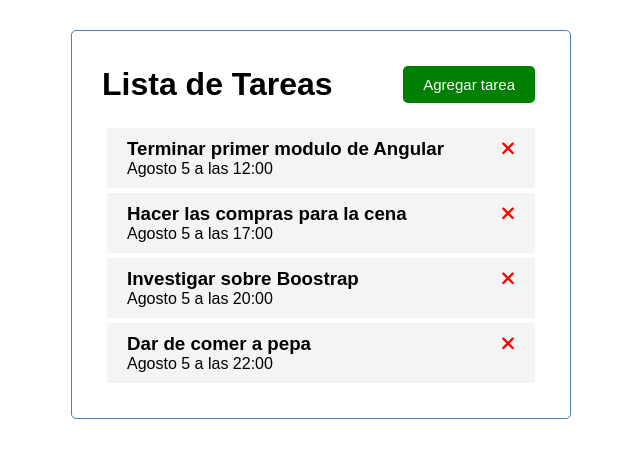
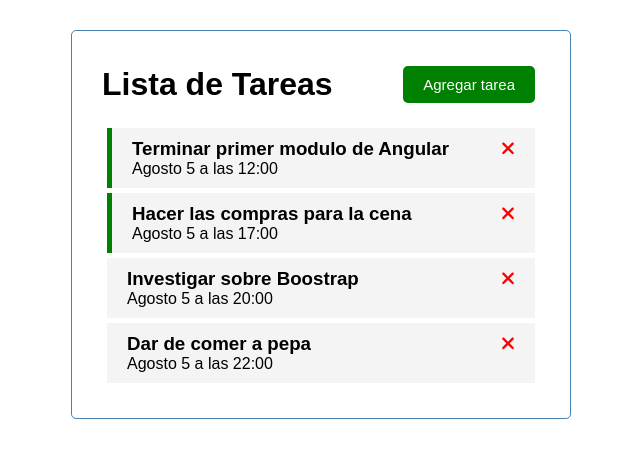
Before and after one commit to Nippur7/task-list, an Angular app: page / in a window 1280 px wide. Shown: the top 458 px of the page, without its empty margins (319-959 px from the left). Built offline with nearby package versions, Linux system fonts and the light colour scheme; data requests are answered from the project's data file.

Commit message:
Aplicar estilo, al task item

```diff
--- a/src/app/components/tasks-item/tasks-item.component.html
+++ b/src/app/components/tasks-item/tasks-item.component.html
@@ -1,4 +1,7 @@
-<div class="task">
+<div
+    class="task"
+    [ngClass]="{reminder: task.reminder}"
+>
     <h3>
         {{task.text}}
         <fa-icon
--- a/src/app/components/tasks/tasks.component.ts
+++ b/src/app/components/tasks/tasks.component.ts
@@ -20,9 +20,14 @@ export class TasksComponent implements OnInit {
   }
   deleteTask(task: Task){
     this.taskService.deleteTask(task)
-    .subscribe(()=>(
-      this.tasks = this.tasks.filter(t => t.id !== task.id)
-    ))
+    .subscribe(
+      ()=>(
+      this.tasks = this.tasks.filter( (t) =>{
+        return (t.id !== task.id
+        );
+      }
+        ))
+    )
 
   }
 
```
